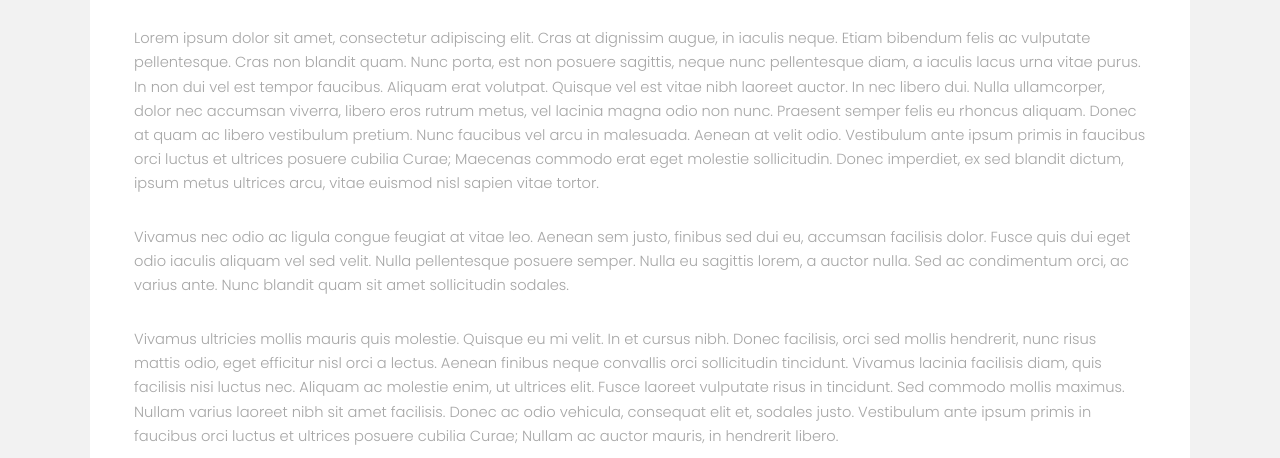
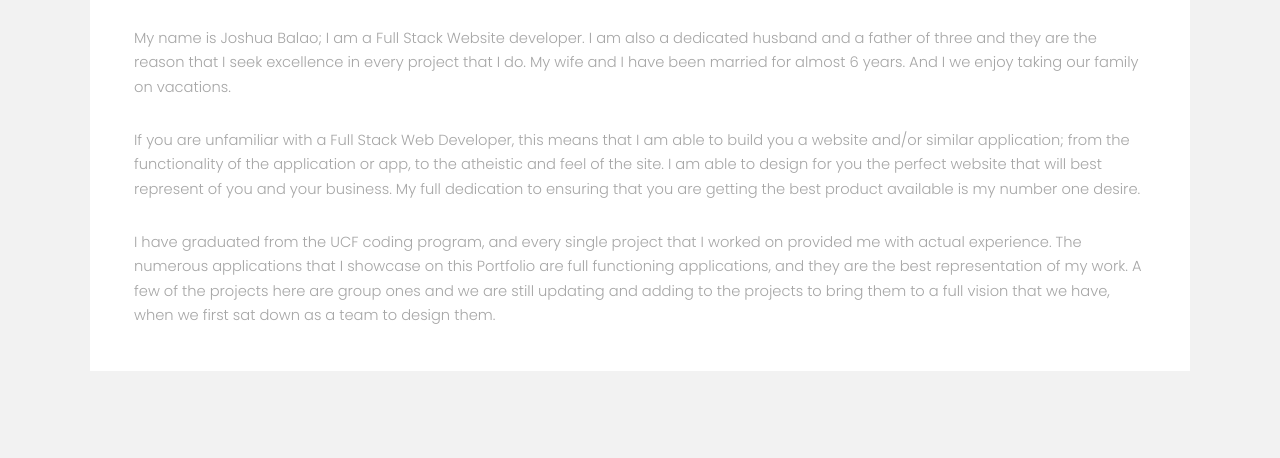
Before and after one commit to JoshBal117/Coding_Portfolio, a plain HTML site: page contact.html in a window 1280 px wide. Shown: the part 494-952 px from the top of the page. Drawn offline with Linux system fonts and the light colour scheme; files whose address does not match are found by name.

Commit message:
edited bio for Portfolio

```diff
--- a/contact.html
+++ b/contact.html
@@ -47,11 +47,11 @@
 								<p>maecenas sapien feugiat ex purus</p>
 								<h2>Lorem ipsum dolor</h2>
 							</header>
-							<p>Lorem ipsum dolor sit amet, consectetur adipiscing elit. Cras at dignissim augue, in iaculis neque. Etiam bibendum felis ac vulputate pellentesque. Cras non blandit quam. Nunc porta, est non posuere sagittis, neque nunc pellentesque diam, a iaculis lacus urna vitae purus. In non dui vel est tempor faucibus. Aliquam erat volutpat. Quisque vel est vitae nibh laoreet auctor. In nec libero dui. Nulla ullamcorper, dolor nec accumsan viverra, libero eros rutrum metus, vel lacinia magna odio non nunc. Praesent semper felis eu rhoncus aliquam. Donec at quam ac libero vestibulum pretium. Nunc faucibus vel arcu in malesuada. Aenean at velit odio. Vestibulum ante ipsum primis in faucibus orci luctus et ultrices posuere cubilia Curae; Maecenas commodo erat eget molestie sollicitudin. Donec imperdiet, ex sed blandit dictum, ipsum metus ultrices arcu, vitae euismod nisl sapien vitae tortor.</p>
+							<p>My name is Joshua Balao; I am a Full Stack Website developer. I am also a dedicated husband and a father of three and they are the reason that I seek excellence in every project that I do. My wife and I have been married for almost 6 years. And I we enjoy taking our family on vacations. </p>
 
-							<p>Vivamus nec odio ac ligula congue feugiat at vitae leo. Aenean sem justo, finibus sed dui eu, accumsan facilisis dolor. Fusce quis dui eget odio iaculis aliquam vel sed velit. Nulla pellentesque posuere semper. Nulla eu sagittis lorem, a auctor nulla. Sed ac condimentum orci, ac varius ante. Nunc blandit quam sit amet sollicitudin sodales.</p>
+							<p>If you are unfamiliar with a Full Stack Web Developer, this means that I am able to build you a website and/or similar application; from the functionality of the application or app, to the atheistic and feel of the site.  I am able to design for you the perfect website that will best represent of you and your business. My full dedication to ensuring that you are getting the best product available is my number one desire. </p>
 
-							<p>Vivamus ultricies mollis mauris quis molestie. Quisque eu mi velit. In et cursus nibh. Donec facilisis, orci sed mollis hendrerit, nunc risus mattis odio, eget efficitur nisl orci a lectus. Aenean finibus neque convallis orci sollicitudin tincidunt. Vivamus lacinia facilisis diam, quis facilisis nisi luctus nec. Aliquam ac molestie enim, ut ultrices elit. Fusce laoreet vulputate risus in tincidunt. Sed commodo mollis maximus. Nullam varius laoreet nibh sit amet facilisis. Donec ac odio vehicula, consequat elit et, sodales justo. Vestibulum ante ipsum primis in faucibus orci luctus et ultrices posuere cubilia Curae; Nullam ac auctor mauris, in hendrerit libero. </p>
+							<p>I have graduated from the UCF coding program, and every single project that I worked on provided me with actual experience. The numerous applications that I showcase on this Portfolio are full functioning applications, and they are the best representation of my work. A few of the projects here are group ones and we are still updating and adding to the projects to bring them to a full vision that we have, when we first sat down as a team to design them. </p>
 						</div>
 					</div>
 				</div>
```
